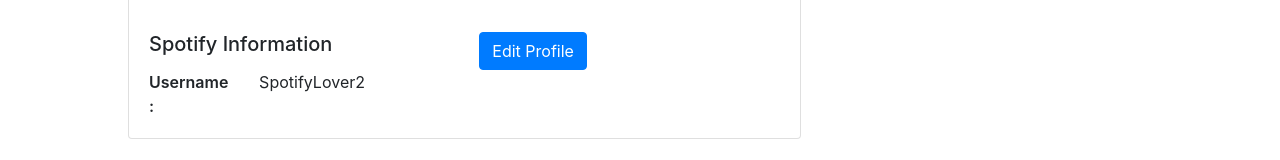
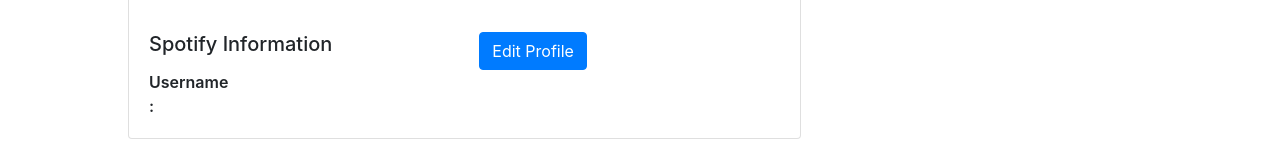
Before and after one commit to Jonathan204/SyncStream, a React (Create React App) app in the folder client/: page /profile in a window 1280 px wide. Shown: the part 329-489 px from the top of the page. Built offline with nearby package versions, Linux system fonts and the light colour scheme; no server answers.

Commit message:
Add spotify Username to profile page
Added the spotify user name to the profile page of the user, for now if they are not connected to their spotify account they will just have nothing beside username

```diff
--- a/client/src/components/Profile/Profile.js
+++ b/client/src/components/Profile/Profile.js
@@ -10,6 +10,7 @@ class Profile extends Component {
   state = {
     username: "",
     email: "",
+    spotifyUserId: "",
     editing: false,
   };
 
@@ -18,6 +19,7 @@ class Profile extends Component {
     this.setState({
       username: this.props.account.username,
       email: this.props.account.email,
+      spotifyUserId: this.props.account.spotifyUserId,
     });
   };
 
@@ -47,6 +49,7 @@ class Profile extends Component {
   render() {
     const username = this.state.username;
     const email = this.state.email;
+    const spotifyUserId = this.state.spotifyUserId;
     const editing = this.state.editing;
     return (
       <div className="margin-box">
@@ -110,11 +113,12 @@ class Profile extends Component {
                   </Col>
                 </Row>
                 <Row>
+
                   <Col xs="2">
                     <Card.Text className="bold-title">Username:</Card.Text>
                   </Col>
                   <Col>
-                    <Card.Text>SpotifyLover2</Card.Text>
+                    <Card.Text>{spotifyUserId}</Card.Text>
                   </Col>
                 </Row>
               </Card.Body>
```
